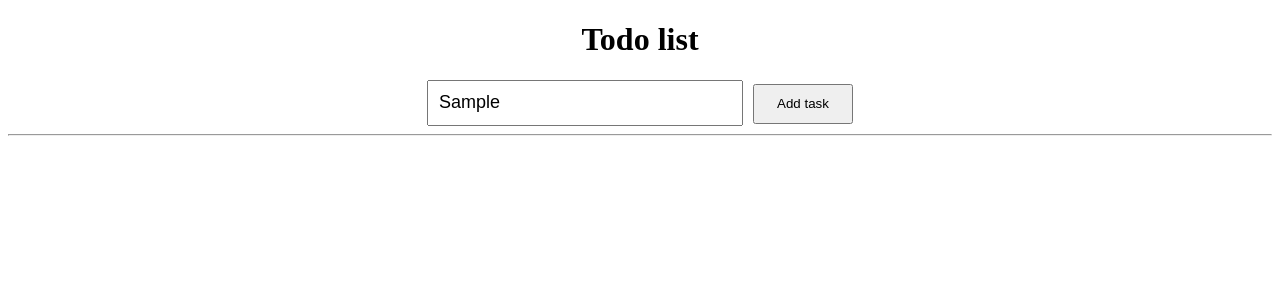
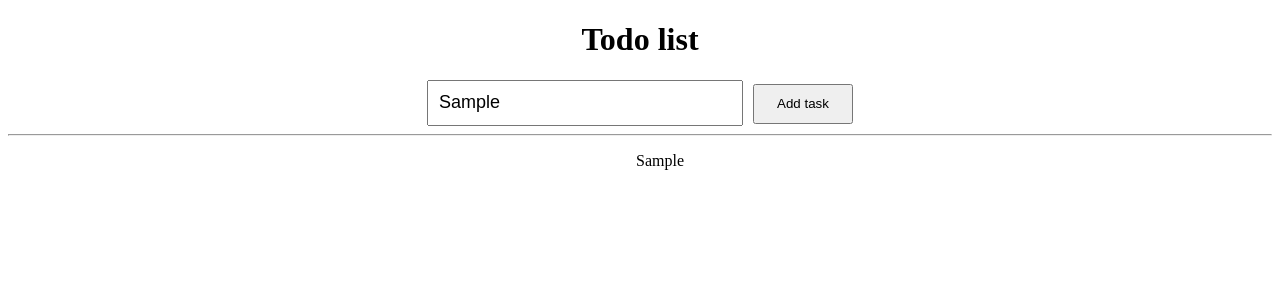
Before and after one commit to orchid-cloud/react-todo-list, a React (Vite) app: page / in a window 1280 px wide. Both pictures are taken after typing "Sample" into the empty fields and a click on the button "Add task". Shown: the top 300 px of the page. Built offline with nearby package versions, Linux system fonts and the light colour scheme.

Commit message:
rendering a list

```diff
--- a/src/App.css
+++ b/src/App.css
@@ -14,3 +14,7 @@ button {
   width: 100px;
   height: 40px;
 }
+
+ul {
+  list-style: none;
+}
--- a/src/App.jsx
+++ b/src/App.jsx
@@ -22,6 +22,11 @@ function App() {
         />
         <button onClick={addTask}>Add task</button>
         <hr />
+        <ul>
+          {todoList.map((val, key) => {
+            return <li key={key}> {val} </li>;
+          })}
+        </ul>
       </div>
     </div>
   );
```
